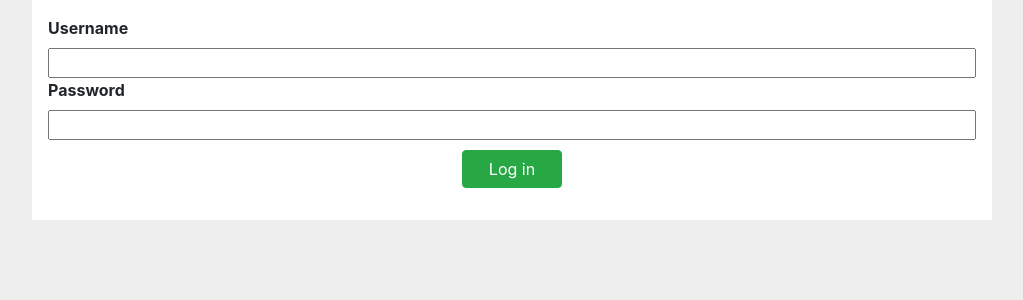
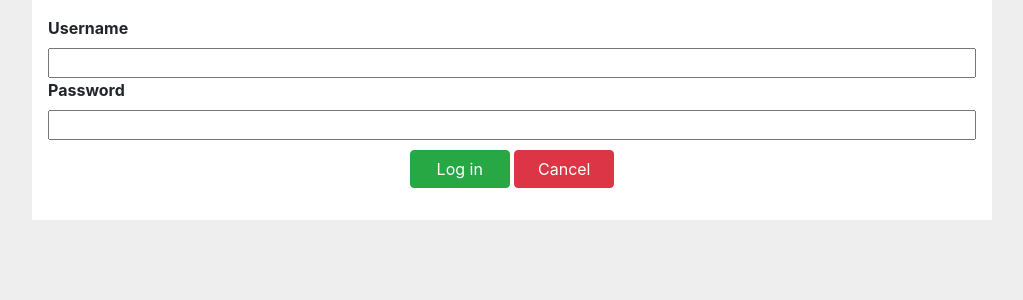
Before and after one commit to hopkinss/python-registration, a Flask app: page /auth/login in a window 1280 px wide. Shown: the part 126-426 px from the top of the page, without its empty margins (128-1151 px from the left). Run offline with Flask 2, Linux system fonts and the light colour scheme; some libraries are stand-ins or nearby versions.

Commit message:
updated login

```diff
--- a/flaskr/templates/auth/login.html
+++ b/flaskr/templates/auth/login.html
@@ -13,7 +13,7 @@
 
     <div class="center-div">
       <input type="submit" value="Log in" class="btn btn-success" style="width: 100px;">
-{#      <a href="{{ url_for('blog.index') }}" style="width: 100px;" class="btn btn-danger">Cancel</a>#}
+      <a href="{{ url_for('auth.index') }}" style="width: 100px;" class="btn btn-danger">Cancel</a>
     </div>
 
   </form>
```
